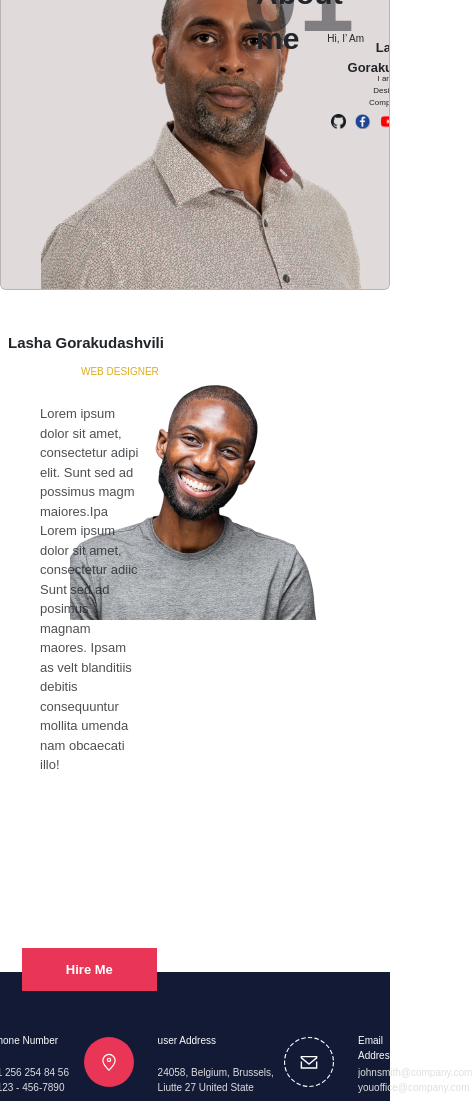
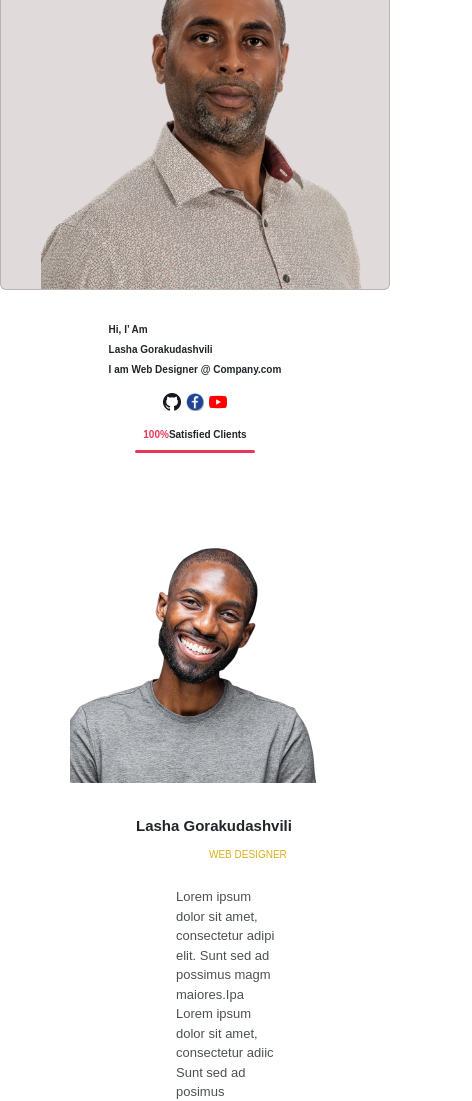
Before and after one commit to Lashagorakudashvili/lashagorakudashvili-finaluri-, a plain HTML site: page index.html in a window 390 px wide. Shown: the part 60-1161 px from the top of the page, 472 px wide, since content can reach past the window. Drawn offline with nearby package versions, Linux system fonts and the light colour scheme.

Commit message:
(day 14) (phone resolutions done till 515px)

```diff
--- a/index.html
+++ b/index.html
@@ -40,7 +40,7 @@
         <div class="card text-bg" style="background-color:rgb(225, 218, 218);">
             <img  class="card-img-1" alt="picture">
             <div class="card-img-overlay" style="margin-left: 255px;">
-                <h5 class="card-title-1" style="font-size: 30px; margin-left: -57px; display: flex; align-items: center; justify-content: center;">Hi, I’ Am</h5>
+                <h5 id="card-title-1" class="card-title-1" style="font-size: 30px; margin-left: -57px; display: flex; align-items: center; justify-content: center;">Hi, I’ Am</h5>
                 <p class="card-text-1"  style="margin-top: -15px; font-weight: bold; font-size: 30px; margin-left: 143px; display: flex; align-items: center; justify-content: center;">Lasha Gorakudashvili</p>
                 <p class="card-text-1"  style="margin-top: -20px; font-size: 18px; margin-left: 95px; display: flex; align-items: center; justify-content: center;"><small id="card-text-1">I am Web Designer @ Company.com</small></p>
                 <p class="Roca.-1" style="margin-top: 15px; font-weight: bolder; font-size: 25px; position: absolute; top: 0; left: -220px;">Roca<span style="color: #0081FF;">.</span></p>
@@ -67,7 +67,69 @@
                 <div class="horizontal-line-1"></div>
             </div>
         </div>
+
+
+
+
+
+<div class="mob-heder" style="font-size: 10px; display: grid; align-items: center; justify-content: center;">
+
+<div class="ab-me-1" style="font-weight: bolder; margin-top: 2rem; display: grid; align-items: center; justify-content: center; gap: 5px;">
+    <span>Hi, I’ Am</span>
+
+    <span>Lasha Gorakudashvili</span>
+
+    <span>I am Web Designer @ Company.com</span>
+</div>
+
+
+<div class="soc-logs" style="margin-top: 1rem; gap: 5px; flex-direction: row; display: flex; align-items: center; justify-content: center;">
+    <div class="p-logo-4">
+        <a href="https://github.com/Lashagorakudashvili">
+            <img src="src/images/GitHub-Mark.png" style=" max-width: 18px;" class="github-2" alt="github">
+        </a>
+    </div>
+    <div class="p-logo-5">
+        <a href="https://www.facebook.com/profile.php?id=100014161052616">
+            <img src="src/images/pngtree-facebook-social-media-icon-png-image_6315968.png" style="max-width: 18px;" class="facebook-2"
+                alt="facebook">
+        </a>
+    </div>
+    <div class="p-logo-6">
+        <a href="https://www.youtube.com/channel/UCVYe3yvAImKURu2dGCX85KA">
+            <img src="src/images/1384060.png" style="max-width: 18px;" class="yt-2" alt="yt">
+        </a>
+    </div>
+</div>
+
+
+<div class="my-1-1" style="margin-top: 1rem; display: flex; align-items: center; justify-content: center;">
+    <span class="m100-2"
+        style="color: #E93656;font-weight: bold;">100%</span>
+    <span class="Satisfied-2"
+        style="font-weight: bold;">Satisfied Clients</span>
+
+</div>
+
+<div style="display: grid; align-items: center; justify-content: center;">
+<div style="margin-top: 0.5rem;" class="horizontal-line-2"></div>
+</div>
+
+</div>
+
 </header>
+
+
+
+
+
+
+
+
+
+
+
+
 
 
     <main>
@@ -76,7 +138,7 @@
 
         <img class="my-pic" src="src/images/channels4_profile-removebg-preview.png" style="margin-top: 5em !important; margin: auto; display: block; max-width: 330px;" alt="profile">
 
-            <div>
+            <div class="infoo-1">
 
                 <span class="pc-more-info-1" style=" font-size: 20px; font-weight: bolder; position: absolute; margin-top: -18rem; left: 200px;">Lasha Gorakudashvili</span>
 
@@ -164,31 +226,31 @@
     <img class="phone-img-1" style="margin-left: -7rem; margin-top: -15rem; width: 80px;" src="src/images/phone.svg" alt="phone">
 
 <div>
-    <span style="color: white; position: absolute; margin-left: 1.5rem; margin-top: -9.3rem !important;">Phone Number</span>
+    <span class="num-1" style="color: white; position: absolute; margin-left: 1.5rem; margin-top: -9.3rem !important;">Phone Number</span>
 </div>
 
 <div>
-    <span style="max-width: 100px; font-size: 10px; color: #DFDFDF; position: absolute; margin-left: 1.5rem; margin-top: -7.3rem !important;">+1 256 254 84 56 +123 - 456-7890</span>
+    <span class="num-2" style="max-width: 100px; font-size: 10px; color: #DFDFDF; position: absolute; margin-left: 1.5rem; margin-top: -7.3rem !important;">+1 256 254 84 56 +123 - 456-7890</span>
 </div>
 
     <img class="phone-img-2" style="margin-left: 12rem; margin-top: -15rem; width: 80px;" src="src/images/address.svg" alt="">
 
 <div>
-    <span style="color: white; position: absolute; margin-left: 1.5rem; margin-top: -9.3rem !important;">user Address</span>
+    <span class="adrs-1" style="color: white; position: absolute; margin-left: 1.5rem; margin-top: -9.3rem !important;">user Address</span>
 </div>
 
 <div>
-    <span style="max-width: 120px; font-size: 10px; color: #DFDFDF; position: absolute; margin-left: 1.5rem; margin-top: -7.3rem !important;">24058, Belgium, Brussels, Liutte 27 United State</span>
+    <span class="adrs-2" style="max-width: 120px; font-size: 10px; color: #DFDFDF; position: absolute; margin-left: 1.5rem; margin-top: -7.3rem !important;">24058, Belgium, Brussels, Liutte 27 United State</span>
 </div>
 
     <img class="email-img" style="margin-left: 12rem; margin-top: -15rem; width: 80px;" src="src/images/email.svg" alt="">
 
 <div>
-    <span style="color: white; position: absolute; margin-left: 1.5rem; margin-top: -9.3rem !important;">Email Address</span>
+    <span class="eml-1" style="color: white; position: absolute; margin-left: 1.5rem; margin-top: -9.3rem !important;">Email Address</span>
 </div>
 
 <div>
-    <span style="max-width: 120px; font-size: 10px; color: #DFDFDF; position: absolute; margin-left: 1.5rem; margin-top: -7.3rem !important;">johnsmith@company.com youoffice@company.com</span>
+    <span class="eml-2" style="max-width: 120px; font-size: 10px; color: #DFDFDF; position: absolute; margin-left: 1.5rem; margin-top: -7.3rem !important;">johnsmith@company.com youoffice@company.com</span>
 </div>
 
   </div>
--- a/src/css/style.css
+++ b/src/css/style.css
@@ -1672,17 +1672,205 @@ h2,
 
 
 @media (width <=560px) {
-
-}
-
-
-
-
-
-
-
-
-
+    .phone-img-1,
+    .phone-img-2,
+    .email-img {
+        width: 30px !important;
+    }
+
+    .num-1, .num-2, .adrs-1, .adrs-2, .eml-1, .eml-2 {
+        font-size: 6px !important;
+    }
+
+    .num-1,
+    .num-2, .adrs-1,
+    .adrs-2, .eml-1,
+    .eml-2 {
+        margin-left: 0.2rem !important;
+    }
+
+    .phone-img-1 {
+        margin-left: -4rem !important;
+    }
+
+    .phone-img-2 {
+        margin-left: 6.3rem !important;
+    }
+
+    .email-img {
+        margin-left: 7.5rem !important;
+    }
+
+    .m01-1 {
+        font-size: 50px !important;
+        margin-top: 1rem !important;
+        margin-right: 0rem !important;
+    }
+
+    .me-1 {
+        font-size: 15px !important;
+        margin-top: -0.5rem !important;
+    }
+
+    .card-title-1 {
+        font-size: 5px !important;
+        margin-right: -9rem !important;
+    }
+
+    .card-text-1 {
+        font-size: 7px !important;
+        margin-right: -4rem !important;
+        margin-top: -1px !important;
+    }
+
+    #card-text-1 {
+        font-size: 5px !important;
+    }
+
+    .github-1 {
+        margin-left: 7rem !important;
+    }
+
+    .facebook-1 {
+        margin-left: 9.5rem !important;
+    }
+
+    .yt-1 {
+        margin-left: 12.3rem !important;
+    }
+}
+
+@media (width <=535px) {
+    .bas {
+        margin-top: 45rem !important;
+        margin-left: -40rem !important;
+    }
+
+    .infoo-1 {
+        margin-top: 20rem !important;
+    }
+
+    .Latest-Articles {
+        display: none;
+    }
+
+    .pc-more-info-1 {
+        margin-left: -1rem !important;
+    }
+
+    .pc-more-info-2 {
+        margin-left: -3rem !important;
+    }
+
+    .pc-more-info-3 {
+        margin-left: 5rem !important;
+    }
+
+    .hire-me-btn {
+        margin-top: 40rem !important;
+        margin-left: -3.5rem !important;
+    }
+
+    .info-1 {
+        margin-top: -15rem !important;
+    }
+
+    #card-title-1, .card-text-1, #card-text-1, .github-1, .facebook-1, .yt-1, .m100-1, .Satisfied-1, .horizontal-line-1 {
+        display: none;
+        margin-left: 20rem !important;
+    }
+
+    .mob-heder {
+        display: contents !important;
+    }
+
+    .horizontal-line-2 {
+        border-bottom: 3.5px solid #E93656;
+        border-radius: 50px;
+        width: 120px;
+    }
+
+        .image-container {
+          margin-left: 0.5rem !important;
+        }
+}
+
+
+
+
+
+
+
+
+
+
+
+@media (width <=515px) {
+
+
+}
+
+
+
+
+
+
+
+
+
+
+
+
+
+
+
+@media (width <= 455px) {
+    .pc-more-info-1 {
+            margin-left: -4rem !important;
+        }
+
+        .pc-more-info-2 {
+            margin-left: -6rem !important;
+        }
+
+        .pc-more-info-3 {
+            margin-left: 2rem !important;
+        }
+
+        .hire-me-btn {
+            margin-top: 40rem !important;
+            margin-left: -7.5rem !important;
+        }
+
+
+}
+
+
+
+
+
+
+
+
+
+
+
+
+
+
+
+
+@media (width >= 536px) {
+.mob-heder {
+    display: none !important;
+}
+}
+
+@media (width <= 545px){
+    .Latest-Articles {
+        display: none;
+    }
+}
 
 /* ////////////////////////////////////////////////////////////////////////////////////////////////////////////// */
 
```
